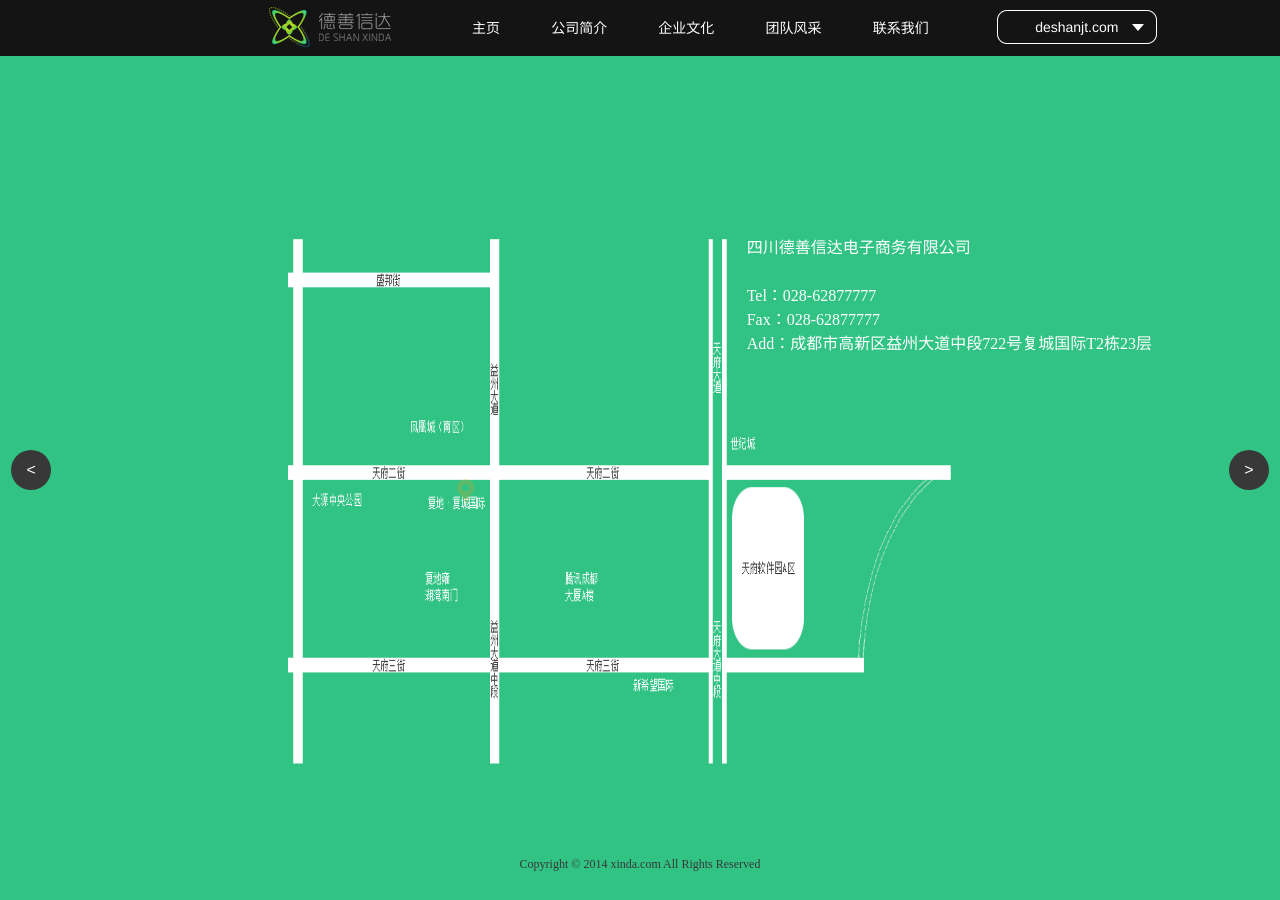
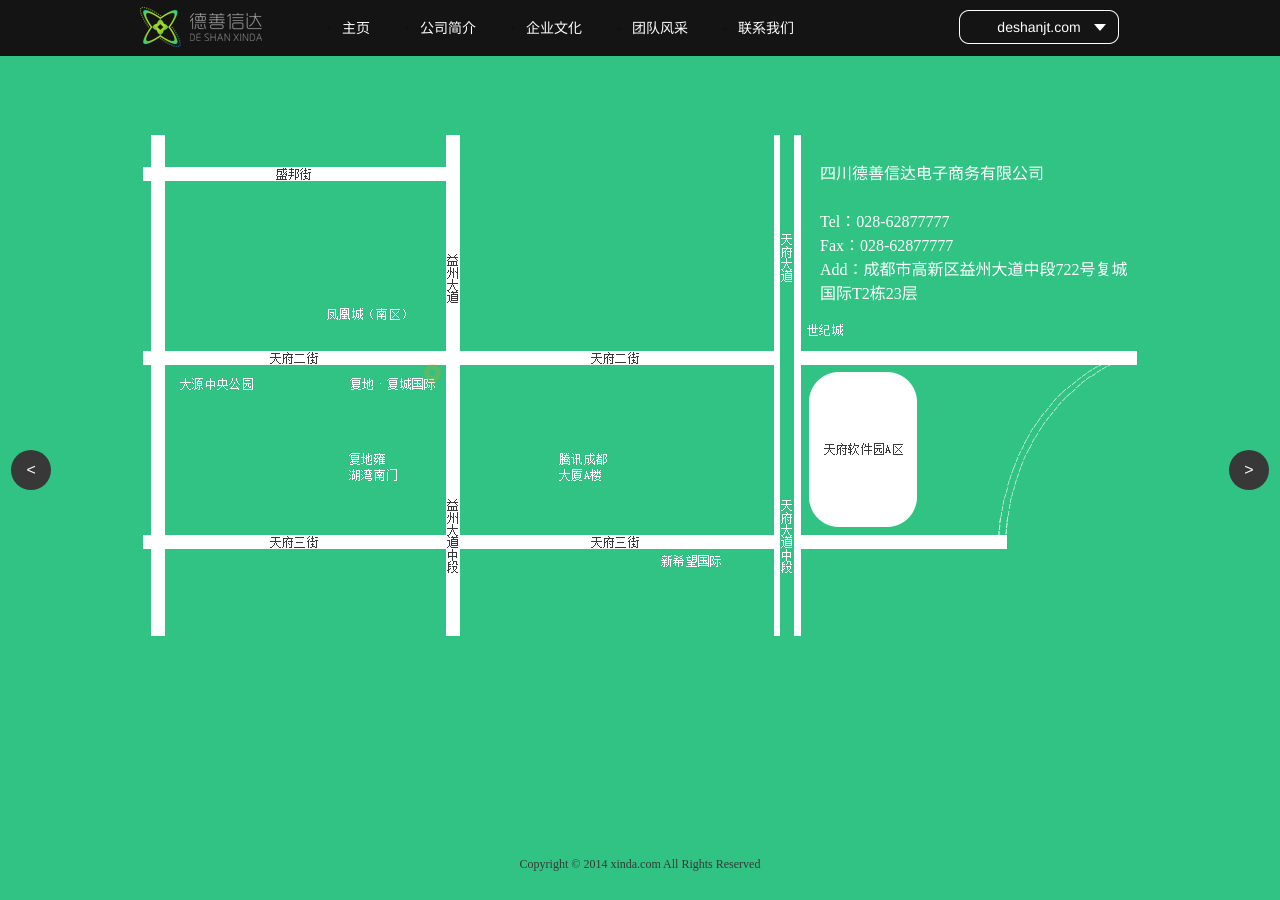
Before and after one commit to jacksongblack/deshanxd_official_webstite, a Jekyll site: the page built from contact_us.html, in a window 1280 px wide. Built offline with Jekyll 4.4.1, drawn with Linux system fonts in a browser that asks for light colours.

Commit message:
修改地图图片

```diff
--- a/_includes/header.html
+++ b/_includes/header.html
@@ -1,8 +1,7 @@
 <header class="site-header">
 
-<div class="site-header-brand">
+<div class="site-header-content">
     <a class="site-title" href="index.html"><img src="images/logo2.png" /> </a>
-  </div>
     <ul class="site-nav">
         <li class="nav-menu-li"><a href="home.html" class="menu-link">主页</a></li>
         <li class="nav-menu-li"><a href="about.html"class="menu-link">公司简介</a></li>
@@ -13,5 +12,6 @@
     <div class="site-header-url">
         <a   href="#">deshanjt.com</a>
     </div>
+</div>
 
 </header>
--- a/_sass/_layout.scss
+++ b/_sass/_layout.scss
@@ -6,11 +6,15 @@
     min-height: 56px;
     background-color: $black-color;
     position: relative;
-
+    width: 100%;
+}
+.site-header-content{
+    width:1000px;
+    margin: auto;
 }
 .site-header-url {
     float:left;
-    margin-left: 5%;
+    margin-left:  165px;
     line-height: 54px;
     background-image: url(../images/radius.png);
     background-repeat: no-repeat;
@@ -23,12 +27,6 @@
 
 }
 
-/**
- * 头部商标
- */
-.site-header-brand {
-    padding-left: 21%
-}
 /**
  * 全站表头
  */
@@ -45,37 +43,21 @@
 /**
  * 全站导航
  */
-@media screen and (min-width: 920px) and (max-width: 1261px){
     .site-nav {
+         line-height: 56px;
+         float: left;
         .nav-menu-li{
-            margin-left: 5%;
+            position: relative;
+            float: left;
+            margin-left: 50px;
+            *margin-left: 80px;
+            font-size: 14px;
+            &:visited {
+                background-color: $grey-color;
+        }
         }
     }
-}
-@media screen and (min-width: 1261px){
-    .site-nav {
-        .nav-menu-li{
-            margin-left: 10%;
-        }
-    }
-}
 
-.site-nav {
-    float: left;
-    line-height: 56px;
-    width: 40%;
-    .nav-menu-li{
-        float: left;
-        display: block;
-        position: relative;
-        .menu-link{
-            font-size: 14px;
-        }
-        &:visited {
-            background-color: $grey-color;
-        }
-
-    }
    .page-link {
         color: $text-color;
         line-height: $base-line-height;
@@ -87,7 +69,6 @@
 
     }
 
-}
 
 /**
  * 全站 footer
--- a/contact_us.html
+++ b/contact_us.html
@@ -6,12 +6,14 @@ pageType : page
     {% include head.html  %}
     <body  >
         {% include header.html %}
-        <div class="page-background">
-            <img class="page-background-image" src="images/map.png">
+        <div class="page-map-background">
+        </div>
+        <div class="page-map">
+            <img class="" src="images/map2.png">
         <div class="page-map-tag">
             <img src="images/tag.png">
         </div>
-            <div class="page-address">
+        <div class="page-map-address">
             <p>四川德善信达电子商务有限公司<br/>
             <br/>
             Tel：028-62877777<br/>
--- a/css/page.scss
+++ b/css/page.scss
@@ -10,21 +10,33 @@ $black-color:      #141414;
     z-index: -99;
     position: fixed;
     width: 100%;
-    height: 100%;
+    height: 720px;
     .page-background-image{
         width: 100%;
         height: 100%;
     }
 }
-.page-map-tag {
+.page-map-background {
+    position: fixed;
+    width: 100%;
+    height: 100%;
+    z-index: -99;
+    background-color: #31c384;
+}
+.page-map {
     position: absolute;
-    top: 47%;
-    right: 63%;
+    top: 15%;
+    width:994px;
+    height: 501px;
+    left: 0;
+    right:0;
+    margin: auto;
 }
-.page-address {
-    position: absolute;
-    top: 20%;
-    right: 20%;
+.page-map-address {
+    position: relative;
+    bottom: 500px;
+    left: 677px;
+    width: 317px;
 
     p {
         text-align: left;
@@ -33,20 +45,10 @@ $black-color:      #141414;
         font-size:16px;
     }
 }
-@media screen and (max-width: 1919px){
-    .page-address {
-        position: absolute;
-        top: 20%;
-        right: 10%;
-
-        p {
-            text-align: left;
-            font-family: "微软雅黑";
-            color: white;
-            font-size:16px;
-        }
-    }
-
+.page-map-tag {
+    position: relative;
+    bottom:272px;
+    right:208px;
 }
 %page-position-base {
     position: fixed;
@@ -253,7 +255,7 @@ $black-color:      #141414;
               right: 0;
               top: 30%;
               color: white;
-              width: 1100px;
+              width: 900px;
               height: 286px;
               margin: auto;
           }
@@ -262,18 +264,18 @@ $black-color:      #141414;
 
           .page-profile-one {
               @extend %page-profile-base;
-              bottom: 273px;
-              left: 167px;
+              bottom: 236px;
+              left: 132px;
           }
           .page-profile-two {
               @extend %page-profile-base;
-              bottom: 165px;
-              left: 518px;
+              bottom: 148px;
+              left: 418px;
           }
           .page-profile-three {
               @extend %page-profile-base;
-              bottom: 478px;
-              left: 795px;
+              bottom: 426px;
+              left: 646px;
           }
           @media screen and(max-width: 1254px){
               .page-profile-three {
@@ -287,7 +289,7 @@ $black-color:      #141414;
           .page-profile-four {
               @extend %page-profile-base;
               bottom: 194px;
-              left: 932px;
+              left: 757px;
           }
           .page-profile-text {
               display: none;
--- a/home.html
+++ b/home.html
@@ -6,7 +6,8 @@ pageType : menubar
 <html lang="zn-ch">
     {% include head.html  %}
     <body  >
-        <div class="page-background">
+        <div style="overflow:auto">
+<div class="page-background">
             <img class="page-background-image"  src="images/home_background.png">
             <div class="air-shadows">
                 <img src="images/air_shadows.png">
@@ -25,6 +26,7 @@ pageType : menubar
             <div class="nav-radius"><img src="images/our_team_radius.png"></div>
             <div class="nav-radius"><img src="images/corporate_culture_radius.png"></div>
         </div>
+        </div>
 
     {% include footer.html %}
     {% include navigation.html %}
--- a/javascript/initialization.js
+++ b/javascript/initialization.js
@@ -93,5 +93,4 @@
         );
     }
     );
-
 })(jQuery);
```
Also changed, not shown: images/map2.png (added). Lines whose indentation alone changed are shown as unchanged.
